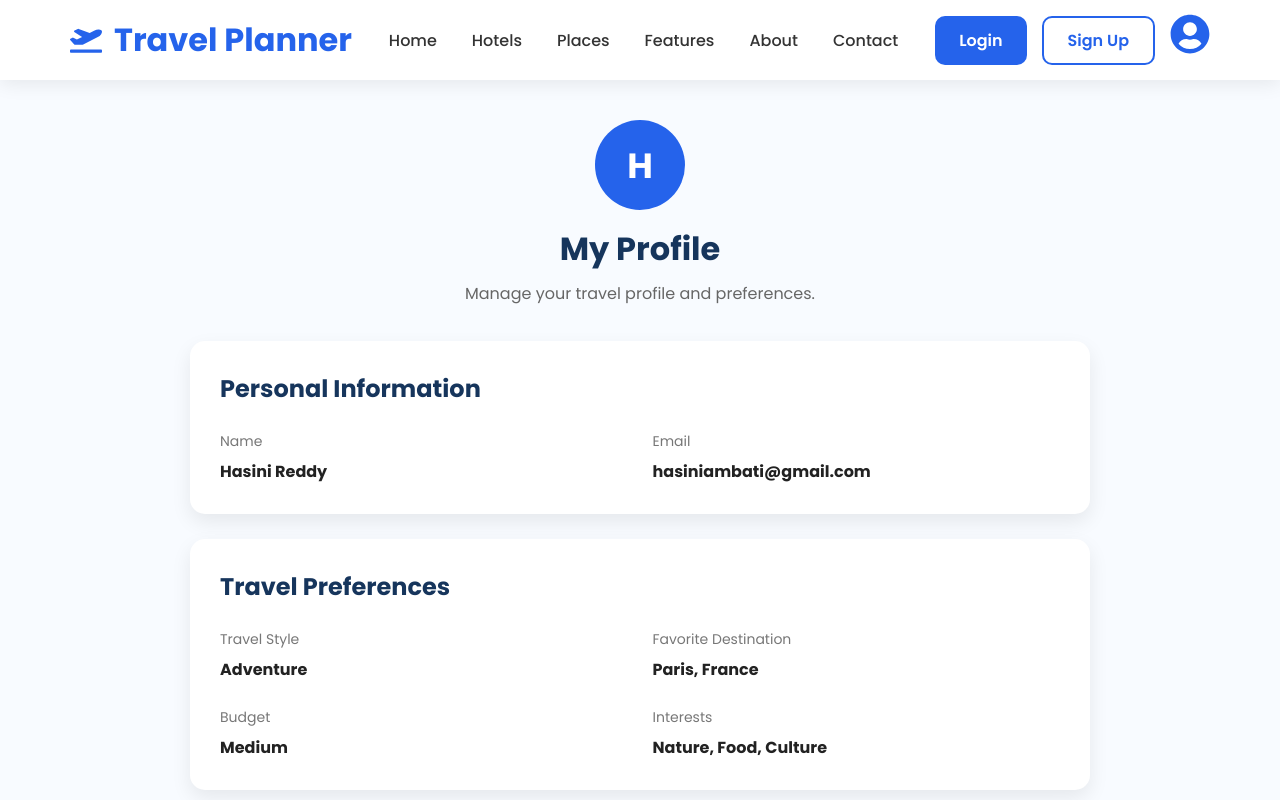
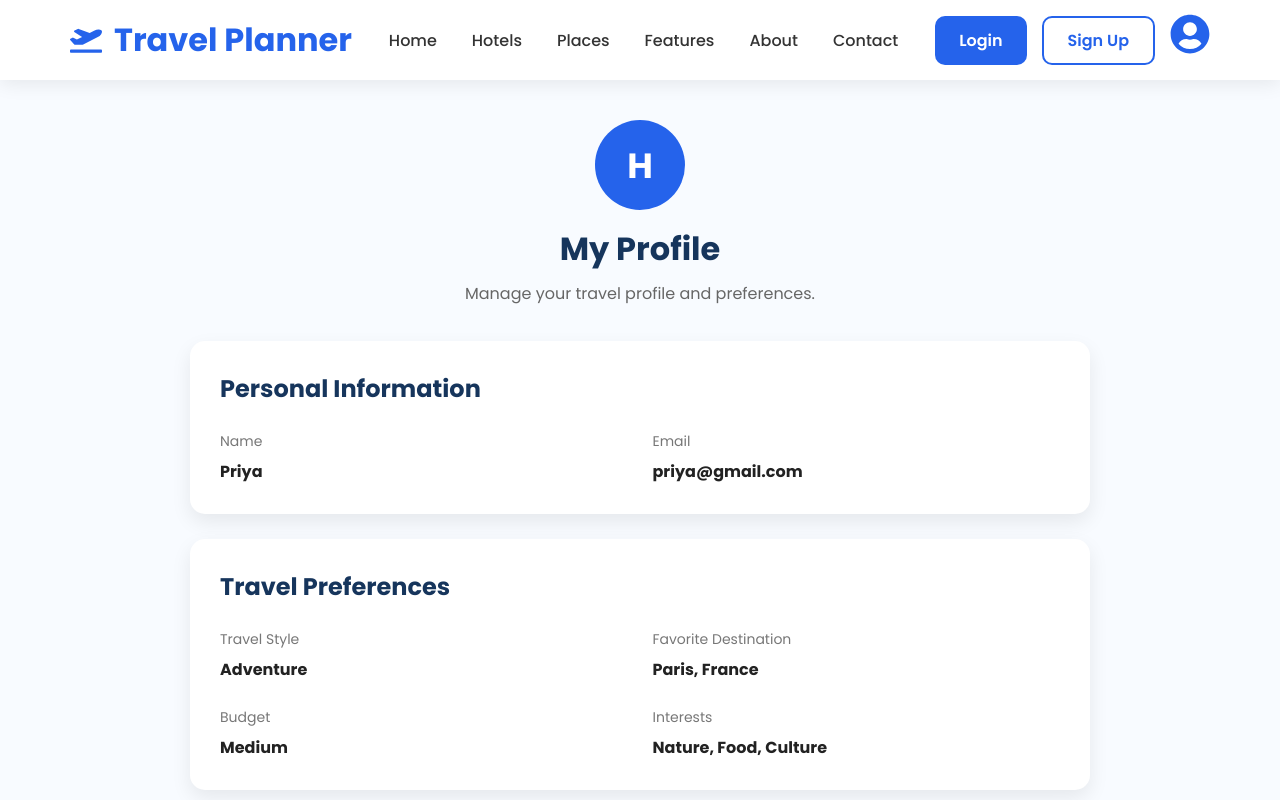
Before and after one commit to hasiniambati/AI-Travel-Planner, a React app in the folder frontend/: page /profile in a window 1280 px wide. Shown: the top 800 px of the page. Built offline with nearby package versions, Linux system fonts and the light colour scheme; the HTML template or start-up script is replaced by a standard one.

Commit message:
Update profile information

```diff
--- a/frontend/src/pages/Profile/Profile.jsx
+++ b/frontend/src/pages/Profile/Profile.jsx
@@ -26,12 +26,12 @@ function Profile() {
             <div className="profile-info">
               <div>
                 <span>Name</span>
-                <strong>Hasini Reddy</strong>
+                <strong>Priya</strong>
               </div>
 
               <div>
                 <span>Email</span>
-                <strong>hasiniambati@gmail.com</strong>
+                <strong>priya@gmail.com</strong>
               </div>
             </div>
 
```
